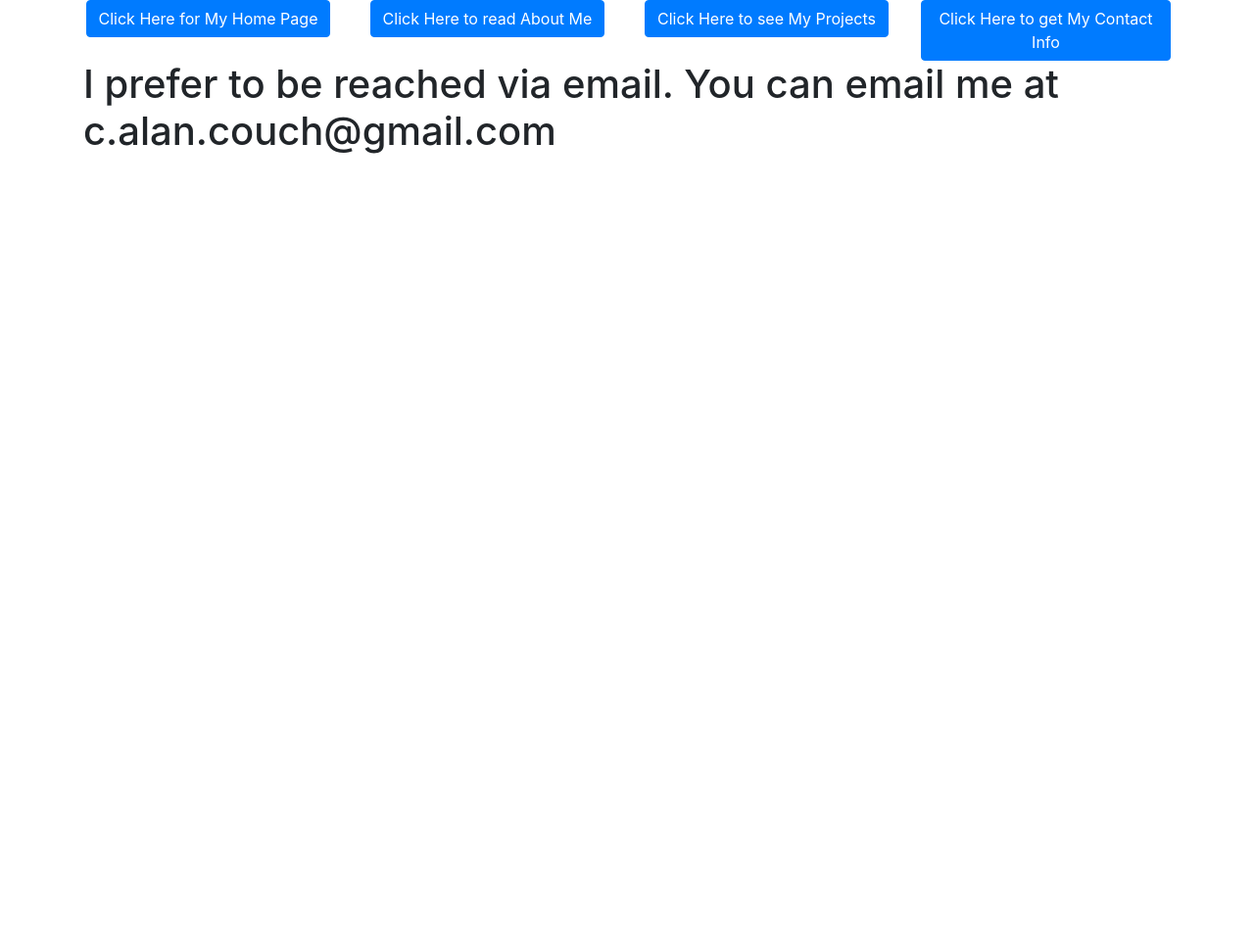
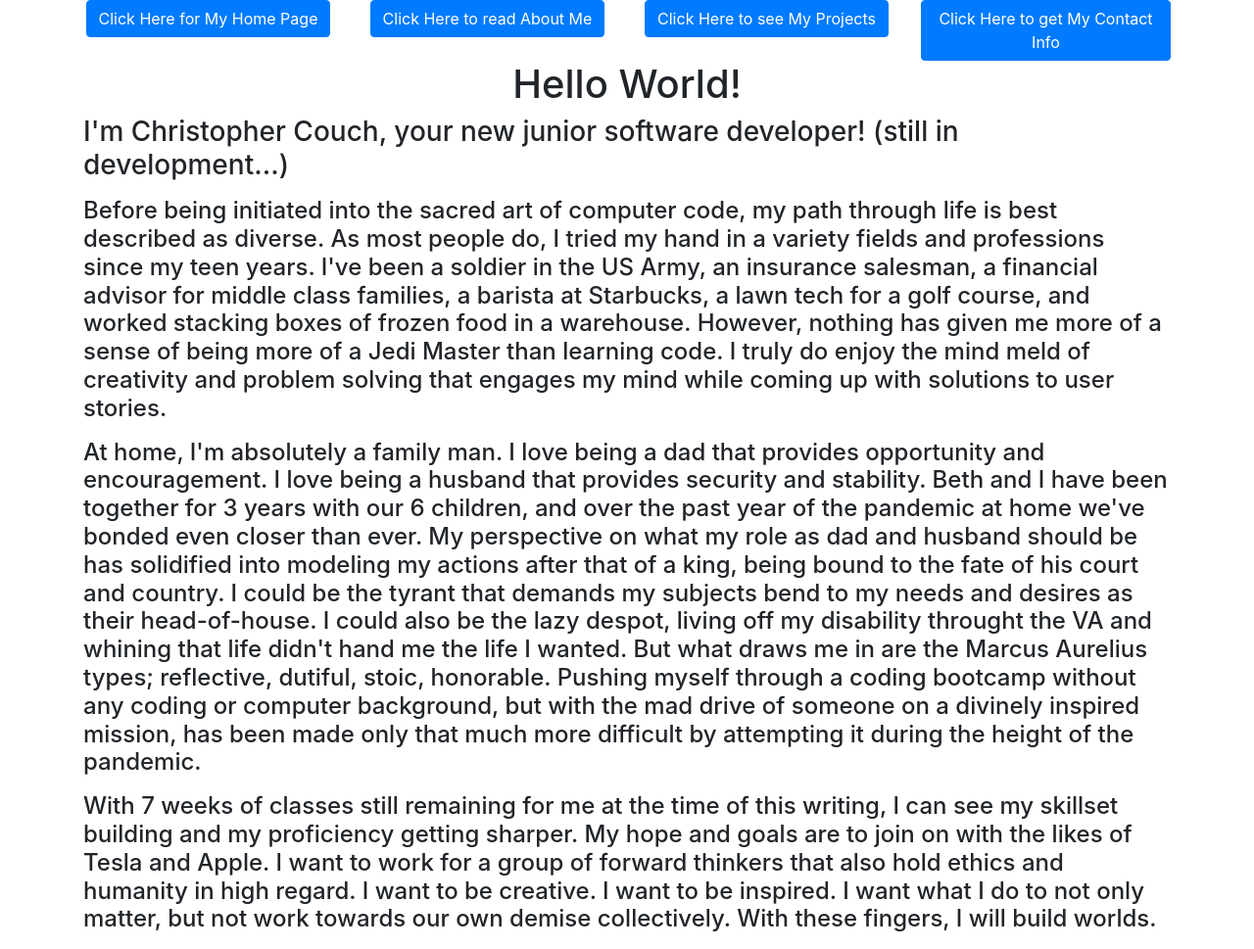
Before and after one commit to ChrisCouch1/ChrisCouch1.github.io, a plain HTML site: page about.html in a window 1280 px wide. Shown: the whole page at 98% size. Before the commit the page ends 800 px from the top, so only its background shows below. Drawn offline with nearby package versions, Linux system fonts and the light colour scheme.

Commit message:
Wrote a lengthy section of content for my About Me page.

```diff
--- a/about.html
+++ b/about.html
@@ -26,8 +26,25 @@
             </div>
         </div>
 
-        <h1>I prefer to be reached via email. You can email me at c.alan.couch@gmail.com</h1>
-
+        <h1><center>Hello World!</center></h1>
+        <h3><p>I'm Christopher Couch, your new junior software developer! (still in development...)</p></h3>
+        <h3></h3>
+        <h4><p>Before being initiated into the sacred art of computer code, my path through life is best described as diverse. As most people do, I tried my hand in
+            a variety fields and professions since my teen years. I've been a soldier in the US Army, an insurance salesman, a financial advisor for middle class families,
+            a barista at Starbucks, a lawn tech for a golf course, and worked stacking boxes of frozen food in a warehouse. However, nothing has given me more of a sense of being more of
+            a Jedi Master than learning code. I truly do enjoy the mind meld of creativity and problem solving that engages my mind while coming up with solutions to user stories.</p></h4>
+        <h3></h3>
+        <h4><p>At home, I'm absolutely a family man. I love being a dad that provides opportunity and encouragement. I love being a husband that provides security and stability.
+            Beth and I have been together for 3 years with our 6 children, and over the past year of the pandemic at home we've bonded even closer than ever. My perspective on
+            what my role as dad and husband should be has solidified into modeling my actions after that of a king, being bound to the fate of his court and country. I could be
+            the tyrant that demands my subjects bend to my needs and desires as their head-of-house. I could also be the lazy despot, living off my disability throught the VA and
+            whining that life didn't hand me the life I wanted. But what draws me in are the Marcus Aurelius types; reflective, dutiful, stoic, honorable. Pushing myself through
+            a coding bootcamp without any coding or computer background, but with the mad drive of someone on a divinely inspired mission, has been made only that much more difficult
+            by attempting it during the height of the pandemic.</p></h4>
+        <h3></h3>
+        <h4><p>With 7 weeks of classes still remaining for me at the time of this writing, I can see my skillset building and my proficiency getting sharper.  My hope and goals are
+            to join on with the likes of Tesla and Apple. I want to work for a group of forward thinkers that also hold ethics and humanity in high regard. I want to be creative. I want
+            to be inspired. I want what I do to not only matter, but not work towards our own demise collectively. With these fingers, I will build worlds.</p></h4>
     </div>
 </body>
 </html>
```
Also changed, not shown: contactme.html (+1 -1 lines).
